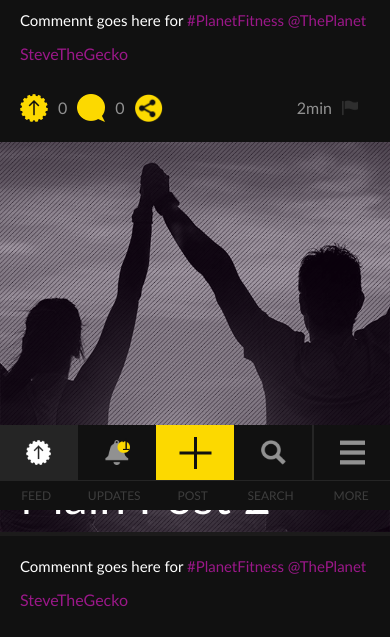
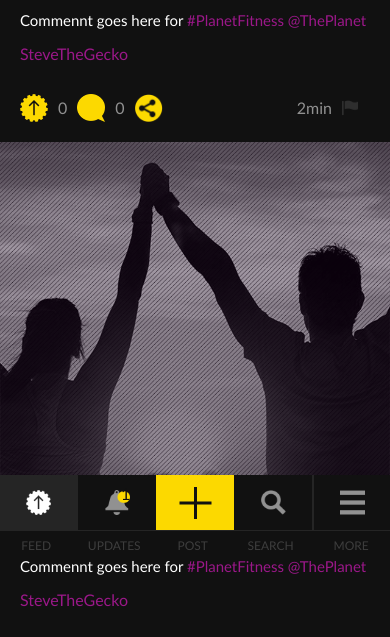
Before and after one commit to dlittle42/ptrumps_nav, a plain HTML site: page demo_old.html in a window 390 px wide. Shown: the part 444-1081 px from the top of the page. Drawn offline with Linux system fonts and the light colour scheme.

Commit message:
Update mobile_demo_old.css

```diff
--- a/css/mobile_demo_old.css
+++ b/css/mobile_demo_old.css
@@ -86,7 +86,7 @@ header {
 }
 
 header.bar-up{
-	  -webkit-transform: translateY(30px);
+	  -webkit-transform: translateY(80px);
 }
 
 .mainNavBar {
```
